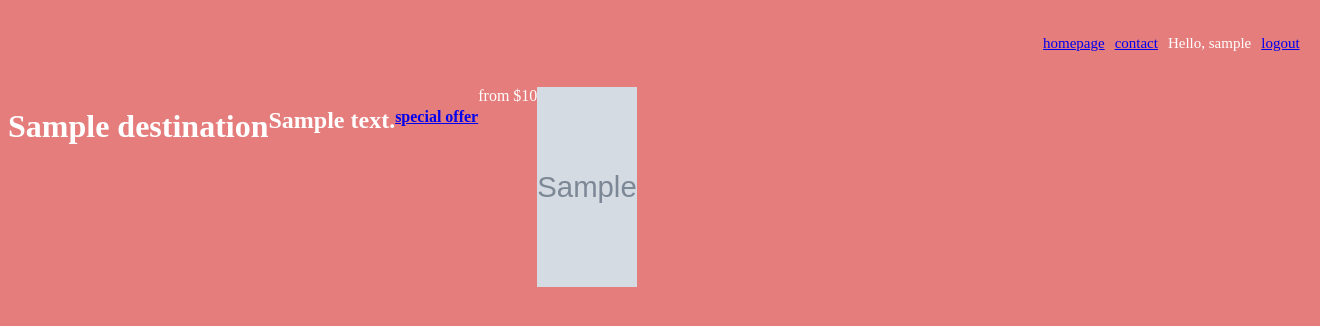
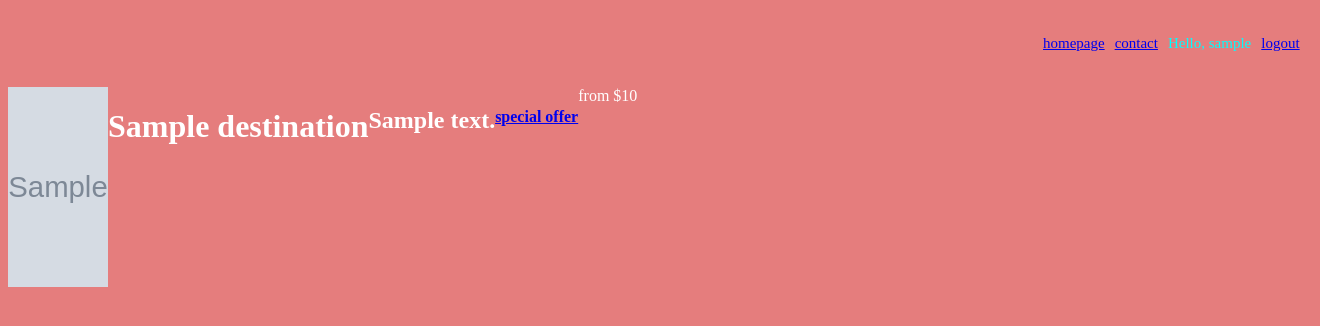
Before and after one commit to olacash5/Django-project, a Django app: page / in a window 1320 px wide. Shown: the top 326 px of the page. Run offline with Django 4.2, Linux system fonts and the light colour scheme; a user stored in the database is signed in; tables that the repository leaves empty hold one stand-in row (values such as "Sample post"); grey boxes marked "Sample" are stand-in pictures.

Commit message:
updating css

```diff
--- a/tinuke/static/css/gbogs.css
+++ b/tinuke/static/css/gbogs.css
@@ -30,6 +30,7 @@ li{
 .fola{
     background-color: rgba(74, 216, 213, 0.686);
     color: #fff;
+    text-align: center;
 }
 .fola1{
     height: 20px;
@@ -56,4 +57,8 @@ input{
 .register{
     background-color: rgba(93, 195, 127, 0.644);
     color: #fff;
+    text-align: center;
 }
+.log{
+    color: aqua;
+}
--- a/zikky/templates/homepage.html
+++ b/zikky/templates/homepage.html
@@ -18,7 +18,7 @@
         <li><a href="contact">contact</a></li>
 
         {% if user.is_authenticated %}
-        <li>Hello, {{user.username}}</li>
+        <li class="log">Hello, {{user.username}}</li>
         <li><a href="accounts/logout">logout</a></li>
         {% else %}
         <li><a href="accounts/register">register</a></li>
@@ -27,17 +27,14 @@
     </ul>
     <div class="homepage">
         {% for dest in dests %}
+        <img class="boom" src="{{dest.img.url}}">
 
         <h1>{{dest.name}}</h1>
         <h2>{{dest.desc}}</h2>
         {% if dest.offer %}
-        <h4>
-            <a href="#">special offer</a>
-        </h4>
+        <h4><a href="#">special offer</a></h4>
         {% endif %}
         <div>from ${{dest.price}}</div>
-        <img class="boom" src="{{dest.img.url}}">
-
         {% endfor %}
 
         {% endblock %}
```
